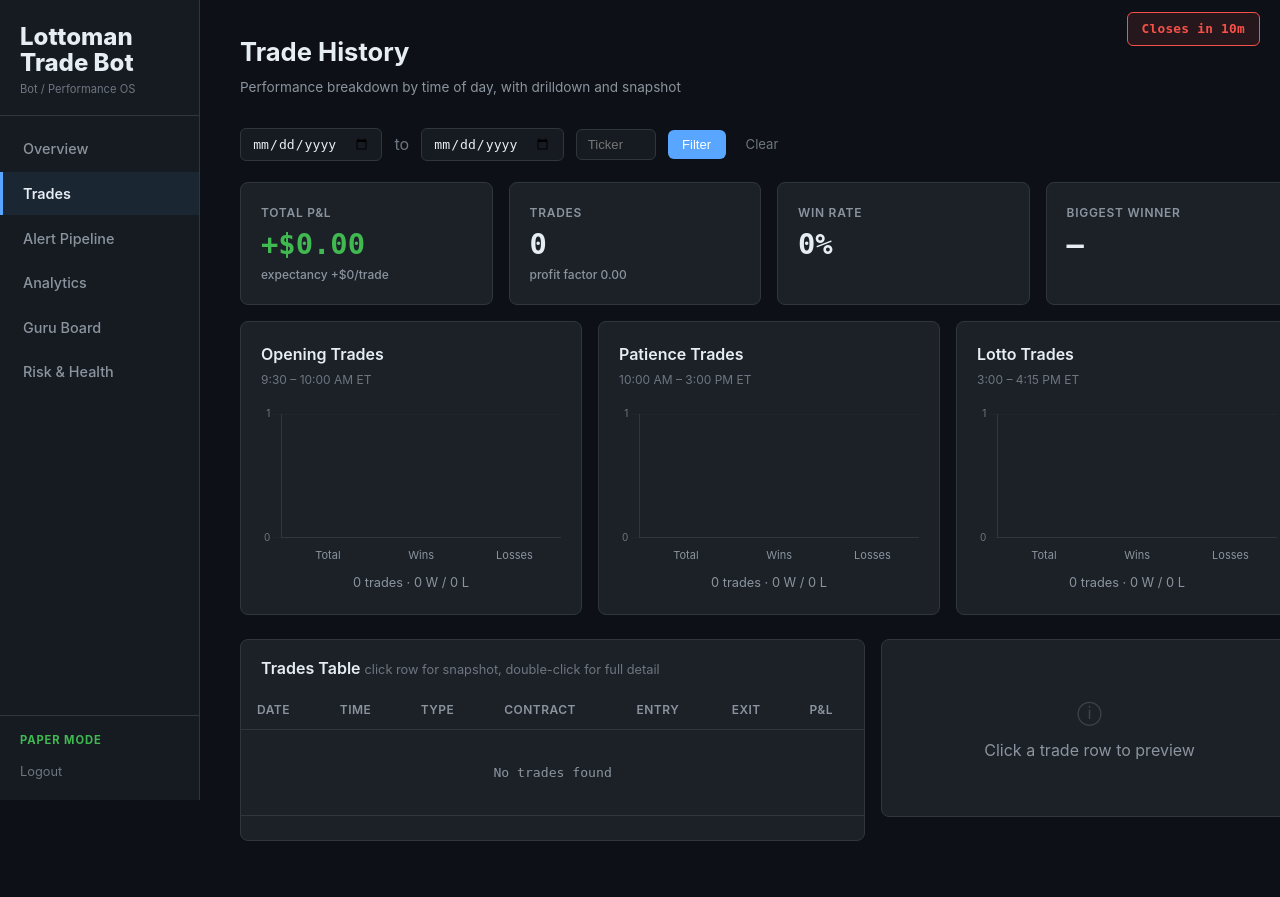
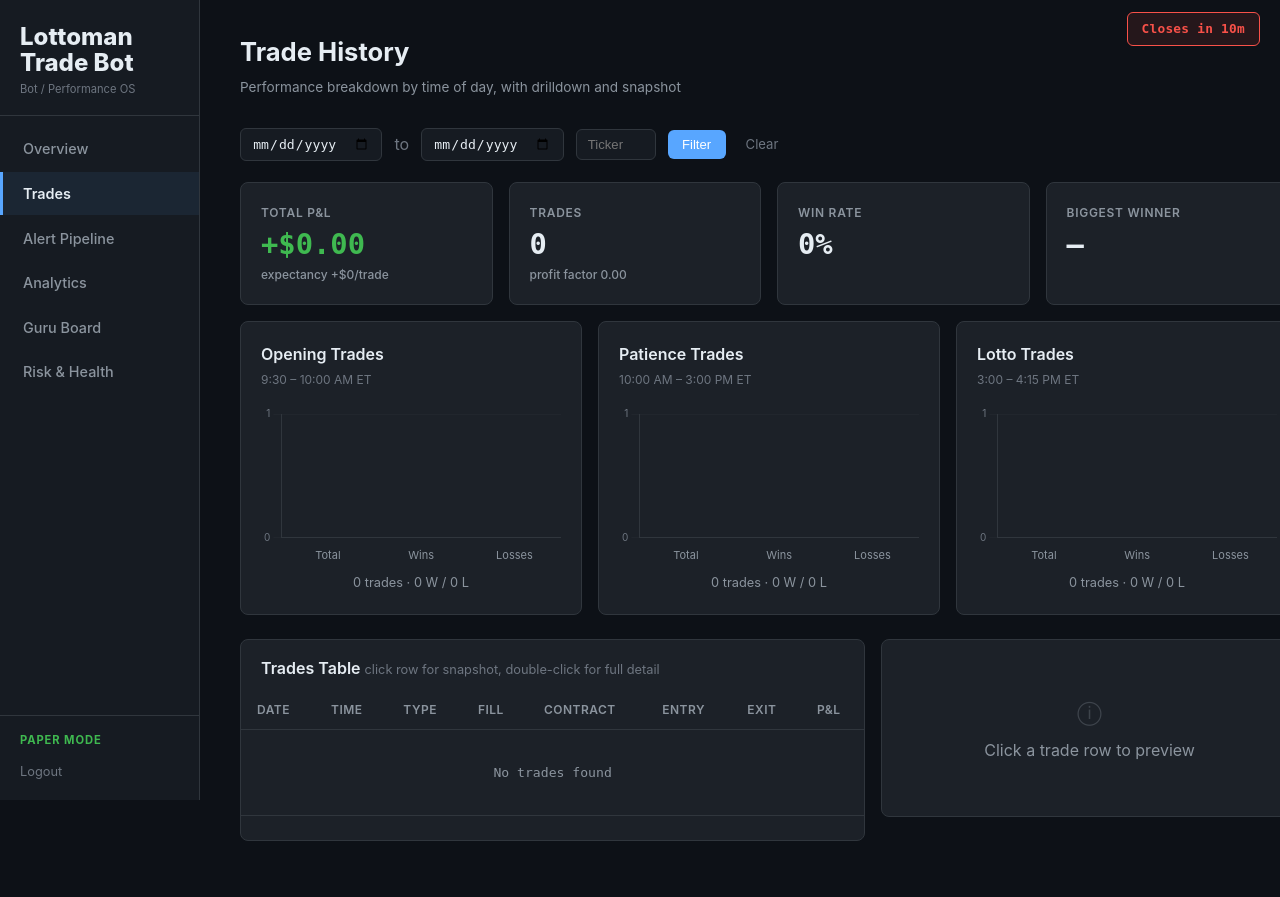
Before and after one commit to srinivas-thammanaboina/trading_journal, a FastAPI app: page /trades in a window 1280 px wide; the page is wider, and only the part inside the window is pictured. Run offline with FastAPI, Linux system fonts and the light colour scheme; the visitor is signed in with stand-in values (Sample User, id 1); data that the repository does not hold is empty.

Commit message:
Show fill_type badges in Trades and Overview pages
- Trades table: new Fill column with color-coded labels (limit/market/reconciled/partial/auto_close)
- Trades snapshot: shows fill_type in detail panel
- Overview recent trades: fill_type column added
- API: trades/pnl joins executions for fill_type data

Colors: limit=green, market=yellow, reconciled=orange, partial=blue, auto_close=red

Co-Authored-By: Claude Opus 4.6 (1M context) <noreply@anthropic.com>

```diff
--- a/app/api/trades.py
+++ b/app/api/trades.py
@@ -52,36 +52,45 @@ async def get_trades_pnl(
     page: int = Query(1, ge=1, le=25),
     per_page: int = Query(20, ge=1, le=50),
 ):
-    """Paginated realized P&L events for trades table."""
+    """Paginated realized P&L events for trades table, with fill_type from executions."""
     conn = get_db()
-    sql = "SELECT * FROM realized_pnl_events WHERE 1=1"
+    # Left join executions to get fill_type for the exit (SLD side, matching position_id)
+    sql = """SELECT r.*, e.fill_type
+             FROM realized_pnl_events r
+             LEFT JOIN executions e ON e.position_id = r.position_id AND e.side = 'SLD'
+             WHERE 1=1"""
     count_sql = "SELECT COUNT(*) as cnt FROM realized_pnl_events WHERE 1=1"
     params: list = []
+    count_params: list = []
 
     if date:
-        sql += " AND trade_date = ?"
+        sql += " AND r.trade_date = ?"
         count_sql += " AND trade_date = ?"
         params.append(date)
+        count_params.append(date)
     else:
         if start:
-            sql += " AND trade_date >= ?"
+            sql += " AND r.trade_date >= ?"
             count_sql += " AND trade_date >= ?"
             params.append(start)
+            count_params.append(start)
         if end:
-            sql += " AND trade_date <= ?"
+            sql += " AND r.trade_date <= ?"
             count_sql += " AND trade_date <= ?"
             params.append(end)
+            count_params.append(end)
     if ticker:
-        sql += " AND ticker = ?"
+        sql += " AND r.ticker = ?"
         count_sql += " AND ticker = ?"
         params.append(ticker.upper())
+        count_params.append(ticker.upper())
 
-    total = conn.execute(count_sql, params).fetchone()["cnt"]
+    total = conn.execute(count_sql, count_params).fetchone()["cnt"]
     total_pages = min(25, max(1, (min(total, 500) + per_page - 1) // per_page))
     page = min(page, total_pages) if total_pages > 0 else 1
     offset = (page - 1) * per_page
 
-    sql += f" ORDER BY event_time DESC LIMIT {per_page} OFFSET {offset}"
+    sql += f" ORDER BY r.event_time DESC LIMIT {per_page} OFFSET {offset}"
     rows = [dict(r) for r in conn.execute(sql, params).fetchall()]
 
     return {"trades": rows, "page": page, "total_pages": total_pages, "total": total}
--- a/app/templates/trades.html
+++ b/app/templates/trades.html
@@ -93,6 +93,7 @@
                     <th>Date</th>
                     <th>Time</th>
                     <th>Type</th>
+                    <th>Fill</th>
                     <th>Contract</th>
                     <th>Entry</th>
                     <th>Exit</th>
@@ -122,6 +123,8 @@
                 <div class="detail-value" id="snap-date"></div>
                 <div class="detail-label">Type</div>
                 <div class="detail-value" id="snap-type"></div>
+                <div class="detail-label">Fill Type</div>
+                <div class="detail-value" id="snap-fill-type"></div>
                 <div class="detail-label">Entry</div>
                 <div class="detail-value" id="snap-entry"></div>
                 <div class="detail-label">Exit</div>
@@ -191,7 +194,7 @@ function loadTrades(page) {
         .then(data => {
             const tbody = document.getElementById('trades-body');
             if (!data.trades || data.trades.length === 0) {
-                tbody.innerHTML = '<tr><td colspan="7" style="text-align:center;color:var(--text-secondary);padding:2rem;">No trades found</td></tr>';
+                tbody.innerHTML = '<tr><td colspan="8" style="text-align:center;color:var(--text-secondary);padding:2rem;">No trades found</td></tr>';
             } else {
                 tbody.innerHTML = data.trades.map(e => {
                     const time = e.event_time ? e.event_time.substring(11, 16) : '';
@@ -199,11 +202,15 @@ function loadTrades(page) {
                     const pnlClass = pnl > 0 ? 'pnl-positive' : pnl < 0 ? 'pnl-negative' : 'pnl-zero';
                     const pnlSign = pnl >= 0 ? '+' : '';
                     const badgeClass = (e.event_type || '').includes('CLOSE') ? 'badge-red' : 'badge-yellow';
+                    const ft = e.fill_type || '—';
+                    const ftColors = {limit: 'var(--green)', market: 'var(--yellow)', reconciled: '#ff8c00', partial: 'var(--accent)', auto_close: '#ff6b6b'};
+                    const ftColor = ftColors[ft] || 'var(--text-secondary)';
                     return '<tr class="clickable-row snapshot-row" ' +
                         'data-position-id="' + (e.position_id || '') + '" ' +
                         'data-ticker="' + (e.ticker || '') + '" ' +
                         'data-contract="' + (e.contract_symbol || '') + '" ' +
                         'data-type="' + (e.event_type || '') + '" ' +
+                        'data-fill-type="' + ft + '" ' +
                         'data-entry="' + (e.entry_price || 0).toFixed(2) + '" ' +
                         'data-exit="' + (e.exit_price || 0).toFixed(2) + '" ' +
                         'data-qty="' + (e.contracts_closed || 0) + '" ' +
@@ -215,6 +222,7 @@ function loadTrades(page) {
                         '<td>' + (e.trade_date || '') + '</td>' +
                         '<td>' + time + '</td>' +
                         '<td><span class="badge ' + badgeClass + '">' + (e.event_type || '') + '</span></td>' +
+                        '<td><span style="color:' + ftColor + ';font-size:0.75rem;font-weight:600;">' + ft + '</span></td>' +
                         '<td><strong>' + (e.ticker || '') + '</strong> ' + (e.contract_symbol || '') + '</td>' +
                         '<td>$' + (e.entry_price || 0).toFixed(2) + '</td>' +
                         '<td>$' + (e.exit_price || 0).toFixed(2) + '</td>' +
@@ -264,6 +272,11 @@ function showSnapshot(row) {
     document.getElementById('snap-contract').textContent = row.dataset.contract;
     document.getElementById('snap-date').textContent = row.dataset.date + ' ' + row.dataset.time;
     document.getElementById('snap-type').textContent = row.dataset.type;
+    const fillType = row.dataset.fillType || '—';
+    const ftEl = document.getElementById('snap-fill-type');
+    ftEl.textContent = fillType;
+    const ftColorMap = {limit: 'var(--green)', market: 'var(--yellow)', reconciled: '#ff8c00', partial: 'var(--accent)', auto_close: '#ff6b6b'};
+    ftEl.style.color = ftColorMap[fillType] || 'var(--text-secondary)';
     document.getElementById('snap-entry').textContent = '$' + entry.toFixed(2);
     document.getElementById('snap-exit').textContent = '$' + exit.toFixed(2);
     document.getElementById('snap-qty').textContent = row.dataset.qty;
```
Also changed, not shown: app/templates/dashboard.html (+10 -2 lines).
